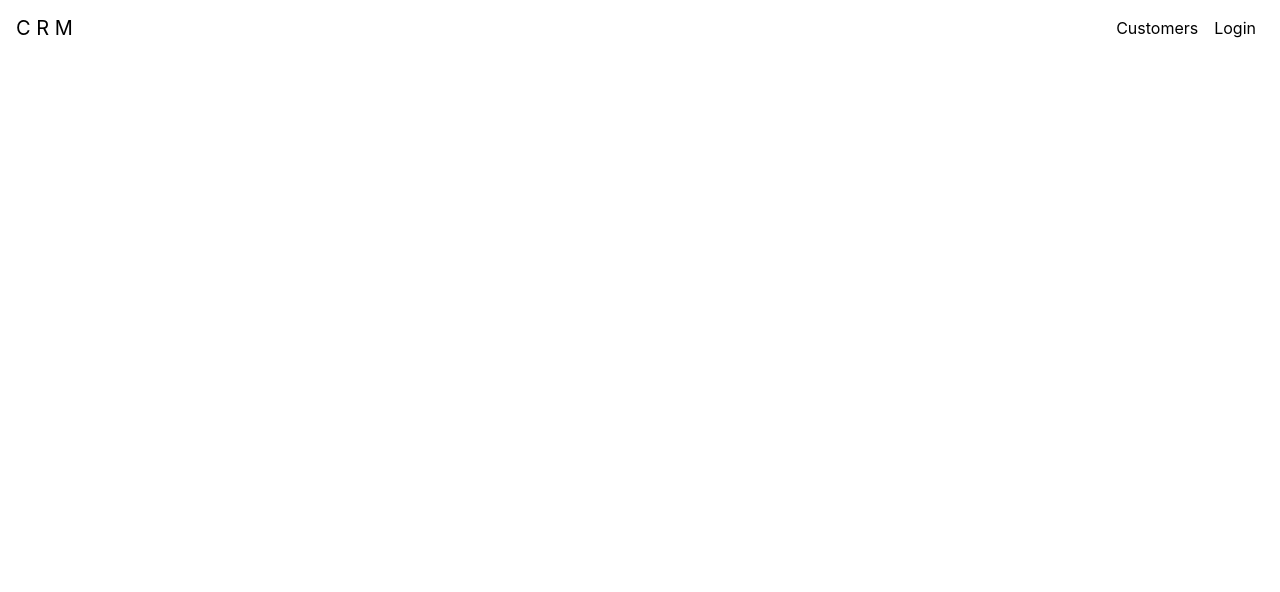
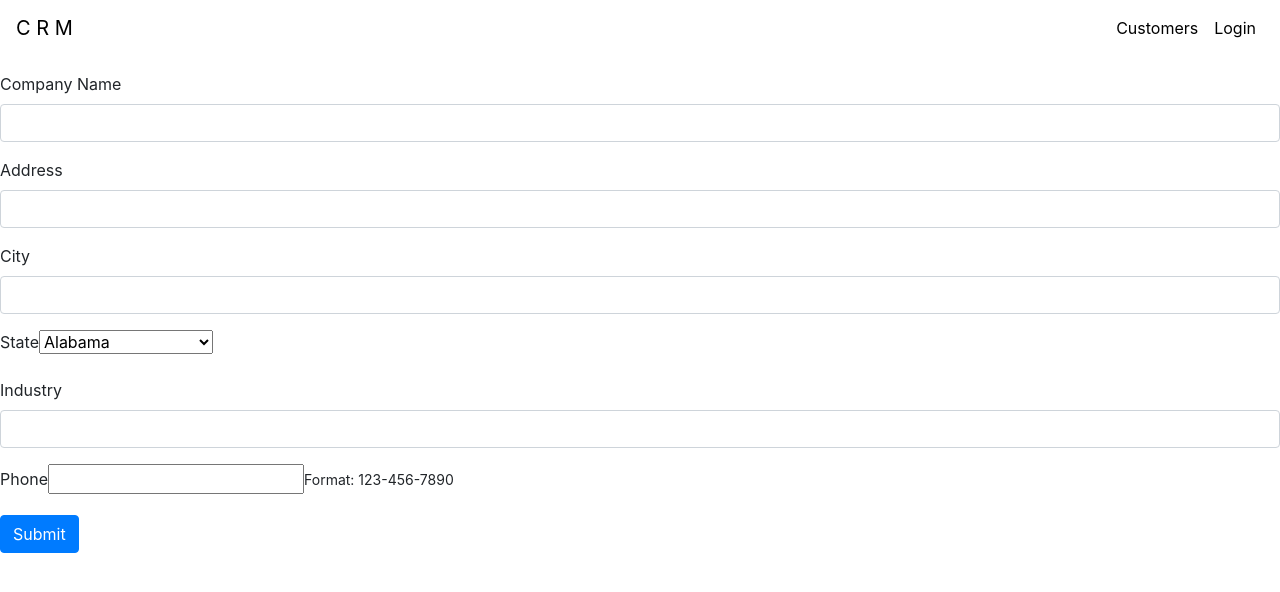
Before and after one commit to SFoxGit/CRM, a React (Create React App) app in the folder client/: page /addcustomer in a window 1280 px wide. Shown: the top 592 px of the page. Built offline with nearby package versions, Linux system fonts and the light colour scheme; no server answers.

Commit message:
add customer own page

```diff
--- a/client/src/App.js
+++ b/client/src/App.js
@@ -4,6 +4,7 @@ import { BrowserRouter as Router, Route, Switch } from "react-router-dom";
 import Header from "./components/Header";
 import Login from "./components/Login/login";
 import Customers from "./components/Customers/customers";
+import AddCustomer from './components/Customers/add.customer';
 
 
 function App() {
@@ -39,6 +40,9 @@ function App() {
             userID={userID}
           />
         </Route>
+        <Route exact path="/addcustomer">
+          <AddCustomer userId={userID} />
+        </Route>
       </Switch>
     </Router>
   );
--- a/client/src/components/Customers/add.customer.jsx
+++ b/client/src/components/Customers/add.customer.jsx
@@ -1,8 +1,11 @@
 import axios from 'axios';
 import React, { useRef, useState } from 'react'
+import Button from 'react-bootstrap/Button'
+import { useHistory } from "react-router";
 
 export default function AddCustomer(props) {
   const userId = props.userId;
+  const history = useHistory();
   const company = useRef();
   const address = useRef();
   const city = useRef();
@@ -25,6 +28,7 @@ export default function AddCustomer(props) {
     })
     .then(res => {
       console.log("added")
+      history.push("/customers")
     })
     .catch(err => console.log(err))
   }
@@ -112,7 +116,7 @@ export default function AddCustomer(props) {
           <small>Format: 123-456-7890</small>
         </div>
         <div className="btn-parent">
-          <button onClick={submit} type="submit" className="btn">Submit</button>
+          <Button onClick={submit} type="submit" className="btn">Submit</Button>
         </div>
       </form>
     </div>
--- a/client/src/components/Customers/customers.jsx
+++ b/client/src/components/Customers/customers.jsx
@@ -1,10 +1,9 @@
 import React, { useEffect, useState } from 'react';
 import Table from 'react-bootstrap/Table';
 import axios from "axios";
-import AddCustomer from './add.customer';
+import Button from 'react-bootstrap/Button'
 
 export default function Customers(props) {
-  const userId = props.userId;
   const [customers, setCustomers] = useState([])
   useEffect(() => {
     axios.get('/api/customer')
@@ -42,7 +41,8 @@ export default function Customers(props) {
         :
         null
     }
-      <AddCustomer userId={userId} />
+    <Button href="/addcustomer" variant="dark">Add Customer</Button>
+
     </div>
   )
 }
```
Also changed, not shown: 1 other file (tests, documents, lock files or other folders).
